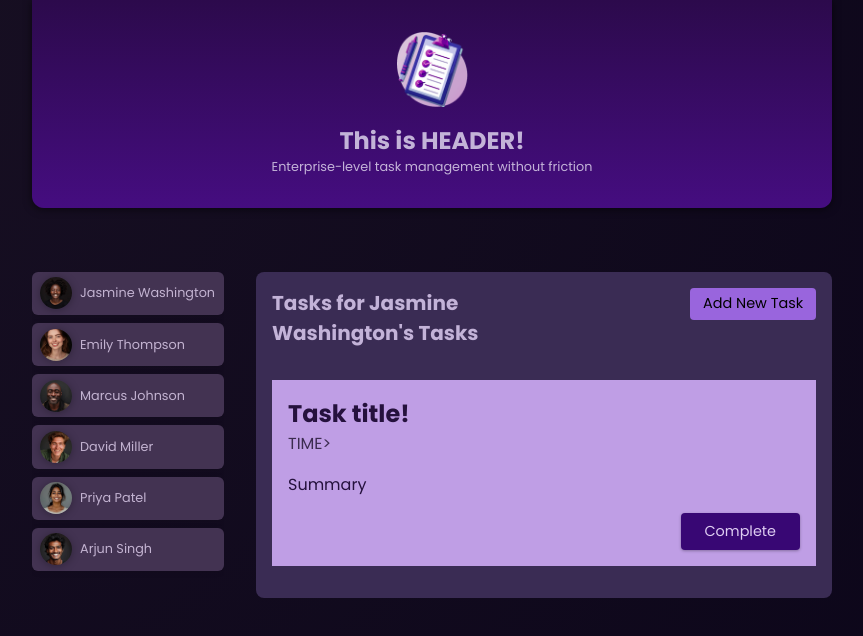
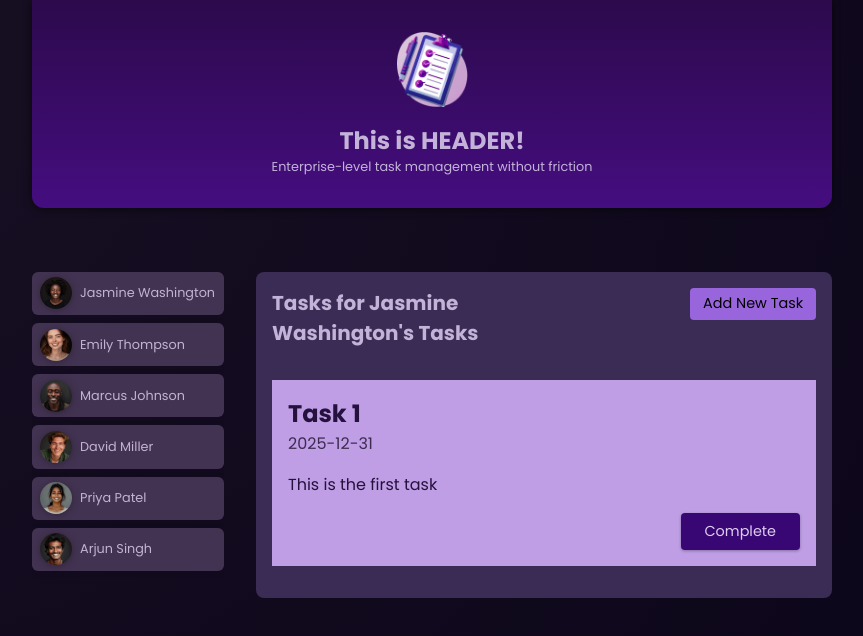
Before and after one commit to ibrahim-bayramov/01-starting-project, an Angular app: page / in a window 1280 px wide. Both pictures are taken after a click on the button "Jasmine Washington". Shown: the top 636 px of the page, without its empty margins (208-1071 px from the left). Built offline with nearby package versions, Linux system fonts and the light colour scheme.

Commit message:
storing data models in seperate files

```diff
--- a/src/app/tasks/task/task.component.html
+++ b/src/app/tasks/task/task.component.html
@@ -1,7 +1,7 @@
 <article>
-    <h2>Task title!</h2>
-    <time>TIME></time>
-    <p>Summary</p>
+    <h2>{{ task.title }}</h2>
+    <time>{{ task.dueDate }}</time>
+    <p>{{ task.summary }}</p>
     <p class="actions">
         <button>Complete</button>
     </p>
--- a/src/app/tasks/task/task.component.ts
+++ b/src/app/tasks/task/task.component.ts
@@ -1,4 +1,5 @@
-import { Component } from '@angular/core';
+import { Component, Input } from '@angular/core';
+import { Task } from './task.model';
 
 @Component({
   selector: 'app-task',
@@ -8,5 +9,5 @@
   styleUrl: './task.component.css'
 })
 export class TaskComponent {
-
+  @Input({required: true}) task!: Task;
 }
--- a/src/app/tasks/tasks.component.html
+++ b/src/app/tasks/tasks.component.html
@@ -9,7 +9,7 @@
 <ul>
     @for (task of selectedUserTasks; track task.id) {
         <li>
-            <app-task></app-task>
+            <app-task [task]="task"></app-task>
         </li>
     }
 </ul>
--- /dev/null
+++ b/src/app/user/user.model.ts
@@ -0,0 +1,5 @@
+export interface User {
+    id: string;
+    avatar: string;
+    name: string;
+  }
```
Also changed, not shown: src/app/tasks/task/task.model.ts (added, +7 -0 lines), src/app/user/user.component.ts (+3 -5 lines).
